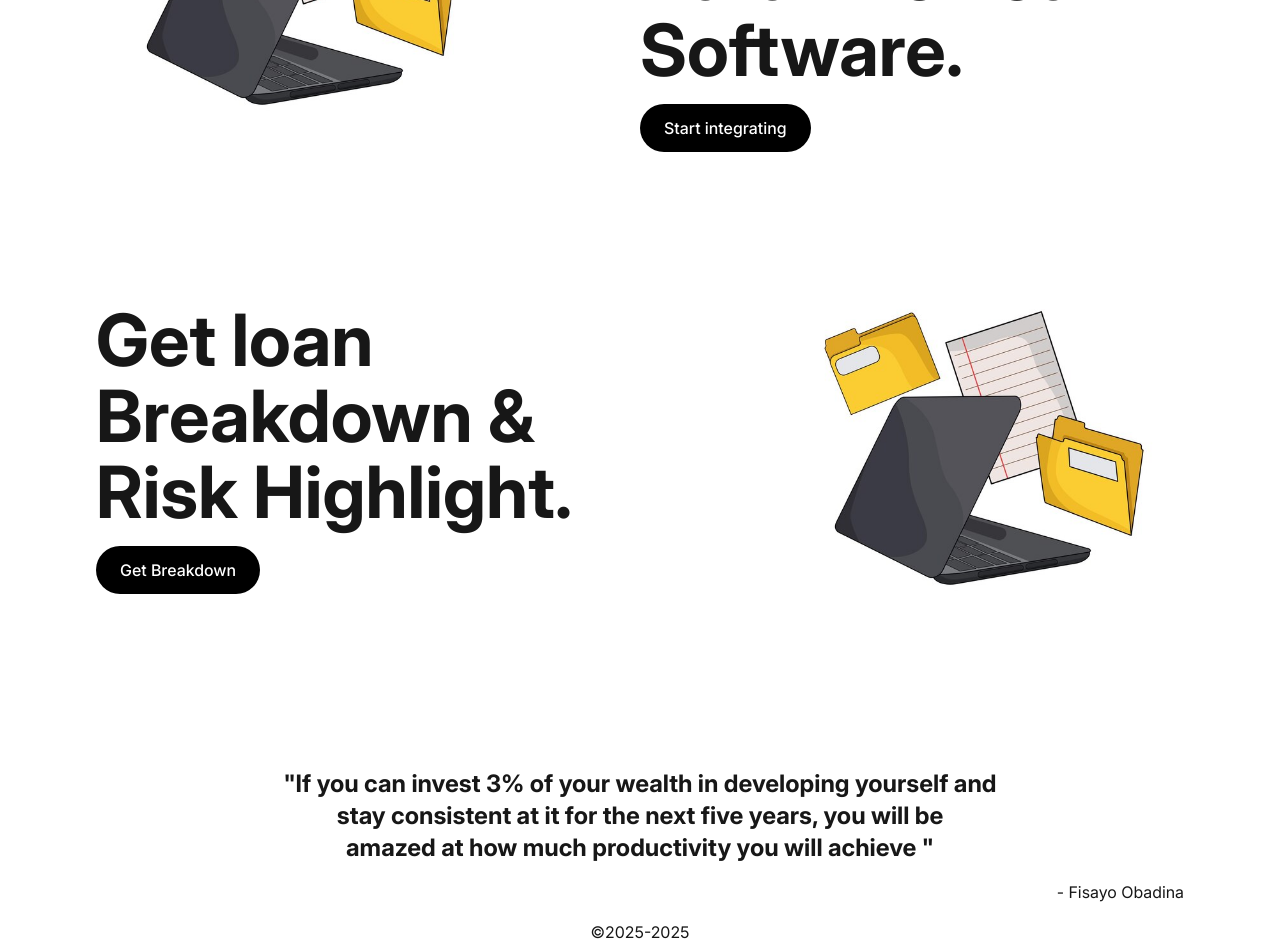
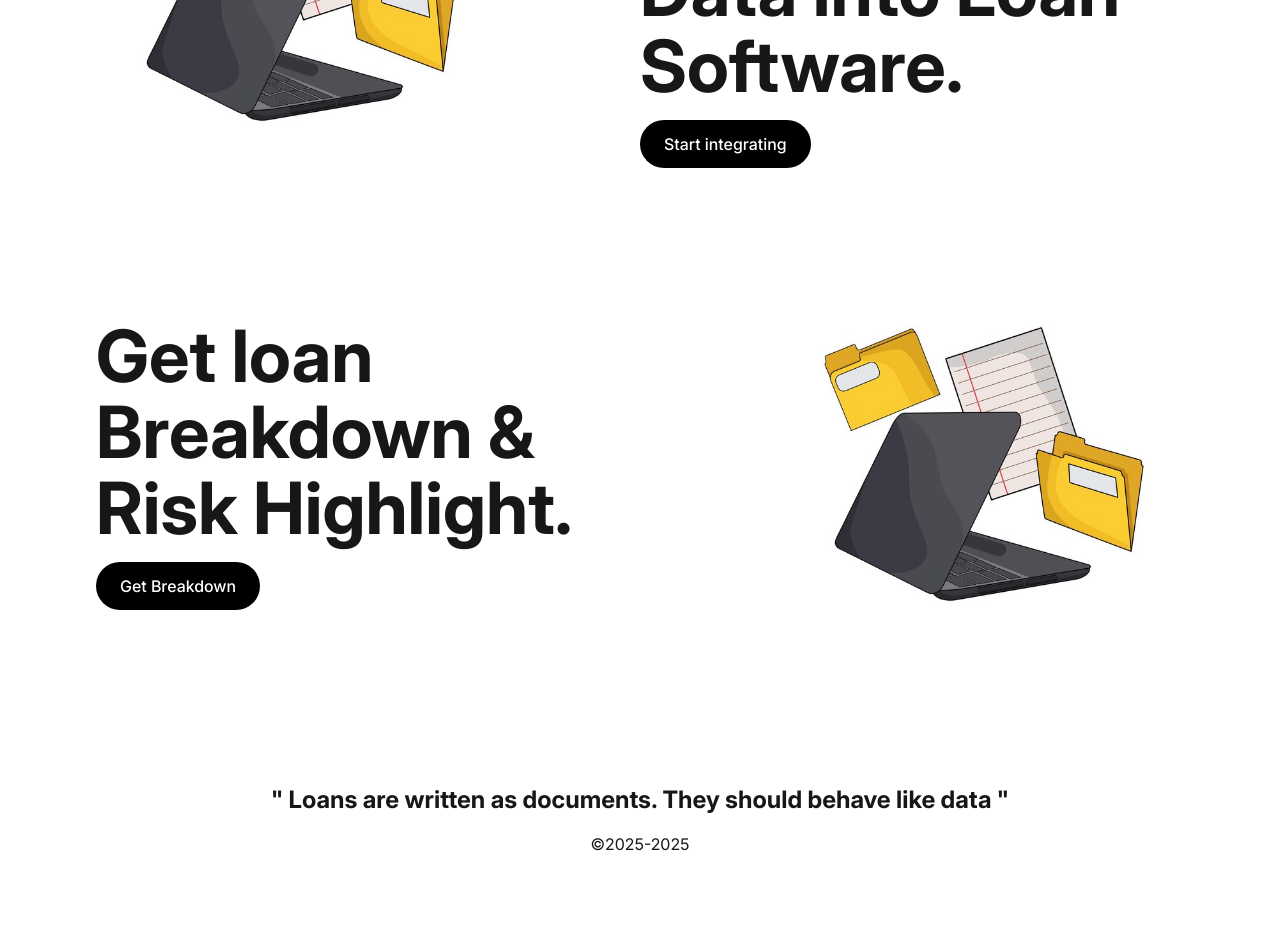
Before and after one commit to fisayo-dev/loan-parser, a Next.js app in the folder web/: page / in a window 1280 px wide. Shown: the part 1380-2332 px from the top of the page. Built offline with nearby package versions, Linux system fonts and the light colour scheme.

Commit message:
chore: link /scan routes; change quote

```diff
--- /dev/null
+++ b/web/app/scan/page.tsx
@@ -0,0 +1,5 @@
+const ScanPage = () => {
+  return <div>ScanPage</div>;
+};
+
+export default ScanPage;
--- a/web/components/page/Features.tsx
+++ b/web/components/page/Features.tsx
@@ -1,5 +1,6 @@
 import Image from "next/image";
 import Button from "../field/Button";
+import Link from "next/link";
 
 const Features = () => {
   return (
@@ -10,7 +11,9 @@ const Features = () => {
             <h2 className="capitalize font-bold text-5xl lg:text-7xl lg:leading-19 mb-4">
               Unlimited Documents upload.
             </h2>
-            <Button text="Upload docs now" className="px-6 " />
+            <Link href="/scan">
+              <Button text="Upload docs now" className="px-6 " />
+            </Link>
           </div>
           <div className="flex md:justify-end">
             <Image
@@ -36,7 +39,9 @@ const Features = () => {
             <h2 className="font-bold text-5xl lg:text-7xl lg:leading-19 mb-4">
               Integrate CSV/JSON <br /> Data into Loan Software.
             </h2>
-            <Button text="Start integrating" className="px-6 " />
+            <Link href="/scan">
+              <Button text="Start integrating" className="px-6 " />
+            </Link>
           </div>
         </div>
         <div className="grid items-center grid-cols-1 gap-4 md:grid-cols-2">
@@ -44,7 +49,9 @@ const Features = () => {
             <h2 className="font-bold text-5xl lg:text-7xl lg:leading-19 mb-4">
               Get loan Breakdown & Risk Highlight.
             </h2>
-            <Button text="Get Breakdown" className="px-6 " />
+            <Link href="/scan">
+              <Button text="Get Breakdown" className="px-6 " />
+            </Link>
           </div>
           <div className="flex md:justify-end">
             <Image
--- a/web/components/page/Footer.tsx
+++ b/web/components/page/Footer.tsx
@@ -3,12 +3,9 @@ const Footer = () => {
     <div className="mb-20">
       <div className="grid gap-4 text-center">
         <p className="text-sm lg:text-2xl font-bold">
-          &quot;If you can invest 3% of your wealth in developing yourself and{" "}
-          <br /> stay consistent at it for the next five years, you will be{" "}
-          <br />
-          amazed at how much productivity you will achieve &quot;
+          &quot; Loans are written as documents. They should behave like data
+          &quot;
         </p>
-        <span className="text-right">- Fisayo Obadina</span>
         <span>&copy;2025-{new Date().getFullYear()}</span>
       </div>
     </div>
--- a/web/components/page/Header.tsx
+++ b/web/components/page/Header.tsx
@@ -19,7 +19,9 @@ const Header = () => {
               Star on GitHub
             </button>
           </Link>
-          <Button text="Get Started" className="text-sm" />
+          <Link href="/scan">
+            <Button text="Get Started" className="text-sm" />
+          </Link>
         </div>
       </div>
     </div>
--- a/web/components/page/Landing.tsx
+++ b/web/components/page/Landing.tsx
@@ -1,3 +1,4 @@
+import Link from "next/link";
 import Button from "../field/Button";
 
 const Landing = () => {
@@ -12,7 +13,9 @@ const Landing = () => {
             AI-powered loan summary
           </p>
         </div>
-        <Button text="Start for free" className="lg:text-xl px-10" />
+        <Link href="/scan" className="mb-4 w-full">
+          <Button text="Start for free" className="lg:text-xl px-10" />
+        </Link>
       </div>
     </div>
   );
```
